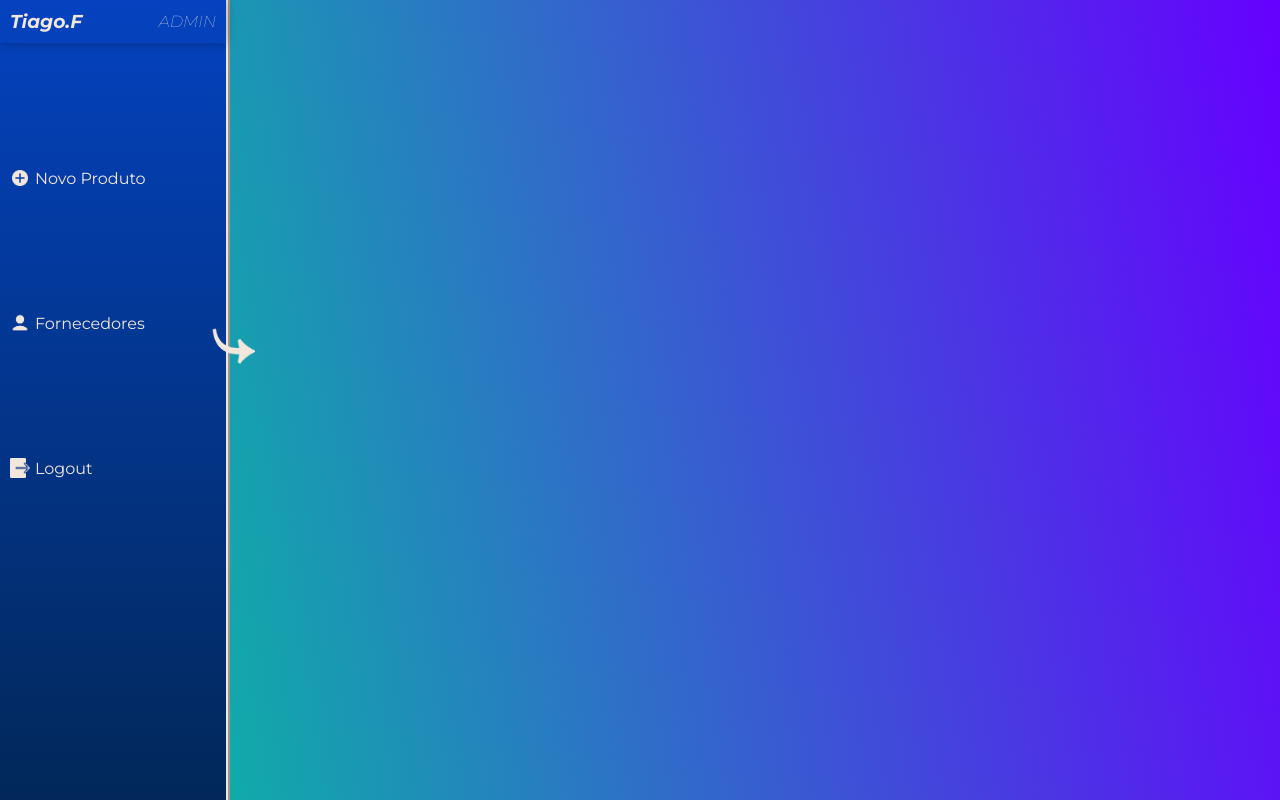
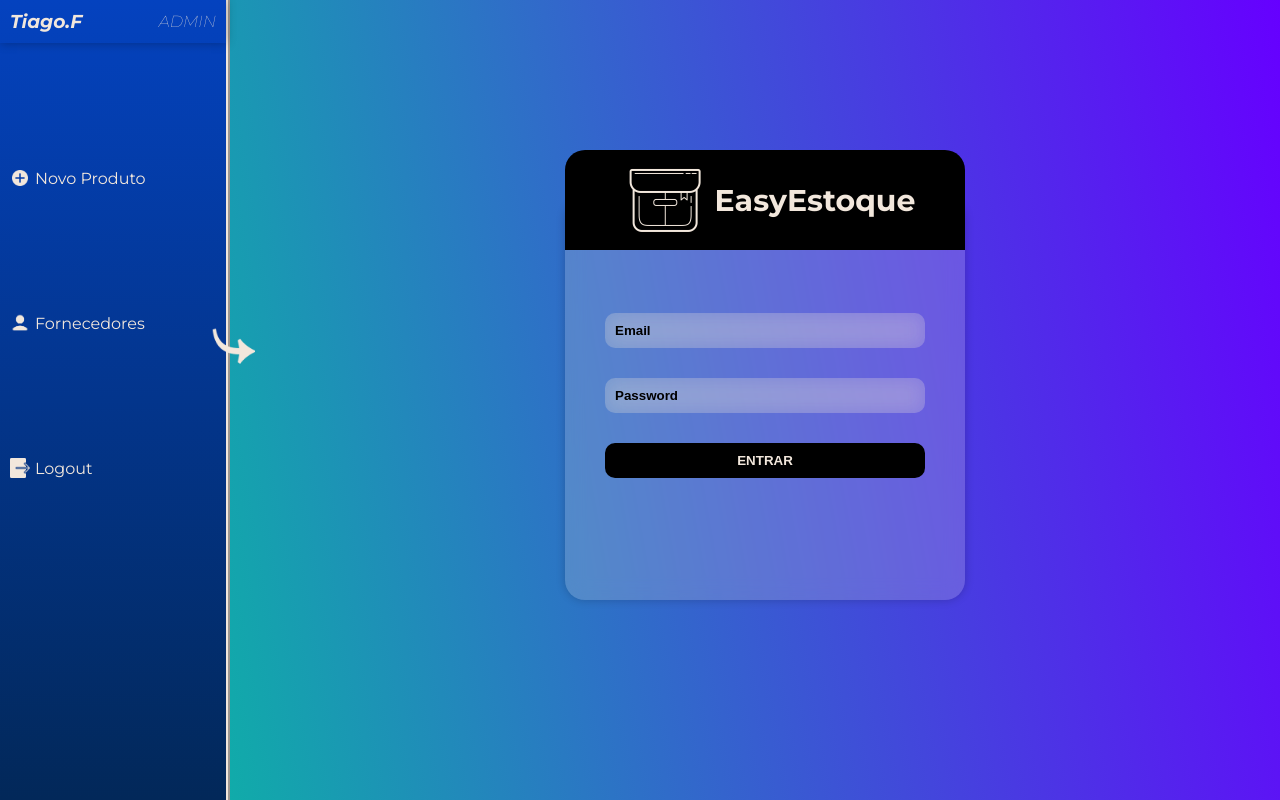
Before and after one commit to FigueiredoTiago/EasyEstoque, a React (Vite) app: page / in a window 1280 px wide. Built offline with nearby package versions, Linux system fonts and the light colour scheme.

Commit message:
estilizando tela de login

```diff
--- a/package.json
+++ b/package.json
@@ -14,7 +14,9 @@
     "match-sorter": "^6.3.1",
     "react": "^18.2.0",
     "react-dom": "^18.2.0",
+    "react-hook-form": "^7.46.1",
     "react-router-dom": "^6.15.0",
+    "react-toastify": "^9.1.3",
     "sass": "^1.66.1",
     "sort-by": "^1.2.0"
   },
--- a/src/components/Home/Home.jsx
+++ b/src/components/Home/Home.jsx
@@ -9,7 +9,6 @@ import { Link } from "react-router-dom";
 const Home = () => {
   return (
     <main className="main-home">
-
       <div className="container">
         <div className="info-home">
           <h1 className="logo">
--- a/src/components/Login/Login.jsx
+++ b/src/components/Login/Login.jsx
@@ -1,11 +1,73 @@
-import './styles.scss'
+import "./styles.scss";
+import "../Menu/styles.scss";
+import { useForm } from "react-hook-form";
+import { ToastContainer, toast } from "react-toastify";
+import 'react-toastify/dist/ReactToastify.css';
+import { useNavigate } from "react-router-dom";
+
+import box from '../../assets/icons/box.png';
 
 const Login = () => {
+  // eslint-disable-next-line no-unused-vars
+  const {
+    register,
+    handleSubmit,
+    formState: { errors },
+    reset,
+  } = useForm();
+
+  const navigate = useNavigate();
+
+  const onSubmit = (data) => {
+    console.log(data);
+
+    toast.success("Login successfully");
+
+    navigate("/home");
+
+    reset();
+
+
+  };
+
   return (
-    <section className='login-section'>
-        <h1>Login</h1>
+    <section className="login-section">
+      <section className="container login-container">
+
+        <div className="login-card">
+
+        <div className="box" >
+          <img src={box} />
+          <h1>EasyEstoque</h1>
+
+          </div>
+
+          <form onSubmit={handleSubmit(onSubmit)} className="login-form">
+
+            <input type="email"
+              {...register("email", { required: true })}
+              placeholder="Email"
+            />
+
+            {errors.email && <span>email is required</span>}
+
+            <input type="password"
+              {...register("password", { required: true })}
+              placeholder="Password"
+            />
+
+            {errors.password && <span>password is required</span>}
+
+            <button type="submit">ENTRAR</button>
+          </form>
+
+        </div>
+      </section>
+
+      <ToastContainer />
+
     </section>
-  )
-}
+  );
+};
 
-export default Login
+export default Login;
--- a/src/components/Login/styles.scss
+++ b/src/components/Login/styles.scss
@@ -0,0 +1,100 @@
+.login-section {
+  transition: margin 0.5s ease-in-out;
+
+  .login-container {
+    height: 100vh;
+    display: flex;
+    align-items: center;
+    justify-content: center;
+
+    .login-card {
+      background-color: #f2e7dc31;
+      box-shadow: 0 0 1rem 0 rgba(0, 0, 0, 0.2);
+      backdrop-filter: blur(10px);
+      width: 100%;
+      max-width: 40rem;
+      height: 50vh;
+      border-radius: 2rem;
+
+      .box {
+        background-color: #000;
+        border-radius: 2rem 2rem 0 0;
+        display: flex;
+        flex-direction: row;
+        align-items: center;
+        justify-content: center;
+        width: 100%;
+        position:absolute;
+        top: -5rem;
+        left: 50%;
+        transform: translateX(-50%);
+
+        img {
+          width: 100%;
+          height: 100%;
+          max-width: 10rem;
+        }
+
+        h1 {
+            font-size: 3rem;
+            color: #f2e7dc;
+        }
+      }
+
+      form {
+        height: 100%;
+        width: 100%;
+        display: flex;
+        flex-direction: column;
+        align-items: center;
+        justify-content: center;
+        gap: 2rem;
+
+
+        input {
+          border-radius: 1rem;
+          border: none;
+          padding: 1rem;
+          width: 80%;
+          margin-bottom: 1rem;
+          background-color: #f2e7dc31;
+          backdrop-filter: blur(10px);
+          transition: all 0.5s ease-in-out;
+          outline: none;
+          font-weight: bolder;
+
+          &::placeholder {
+            color: #000;
+          }
+
+          &:hover {
+            background-color: #f2e7dc;
+            color: #000;
+        }
+        }
+
+        button {
+            border-radius: 1rem;
+            border: none;
+            padding: 1rem;
+            width: 80%;
+            margin-bottom: 1rem;
+            background-color: #000;
+            color: #f2e7dc;
+            backdrop-filter: blur(10px);
+            transition: all 0.5s ease-in-out;
+            outline: none;
+            cursor: pointer;
+            font-weight: bolder;
+
+
+
+            &:hover {
+                background-color: #f2e7dc;
+                color: #000;
+            }
+        }
+      }
+    }
+  }
+}
--- a/src/components/Menu/styles.scss
+++ b/src/components/Menu/styles.scss
@@ -95,3 +95,7 @@
 .left-menu.active + .main-home {
   margin-left: 25rem;
 }
+
+.left-menu.active + .login-section {
+  margin-left: 25rem;
+}
--- a/src/routes/PrivateRoute.jsx
+++ b/src/routes/PrivateRoute.jsx
@@ -2,7 +2,7 @@
 import { Navigate } from "react-router-dom";
 
 const PrivateRoute = ({children}) => {
-  const token = false;
+  const token = true;
 
   if(token === false) return <Navigate to="/" />;
   return  children;
```
Also changed, not shown: 1 other file (tests, documents, lock files or other folders).
